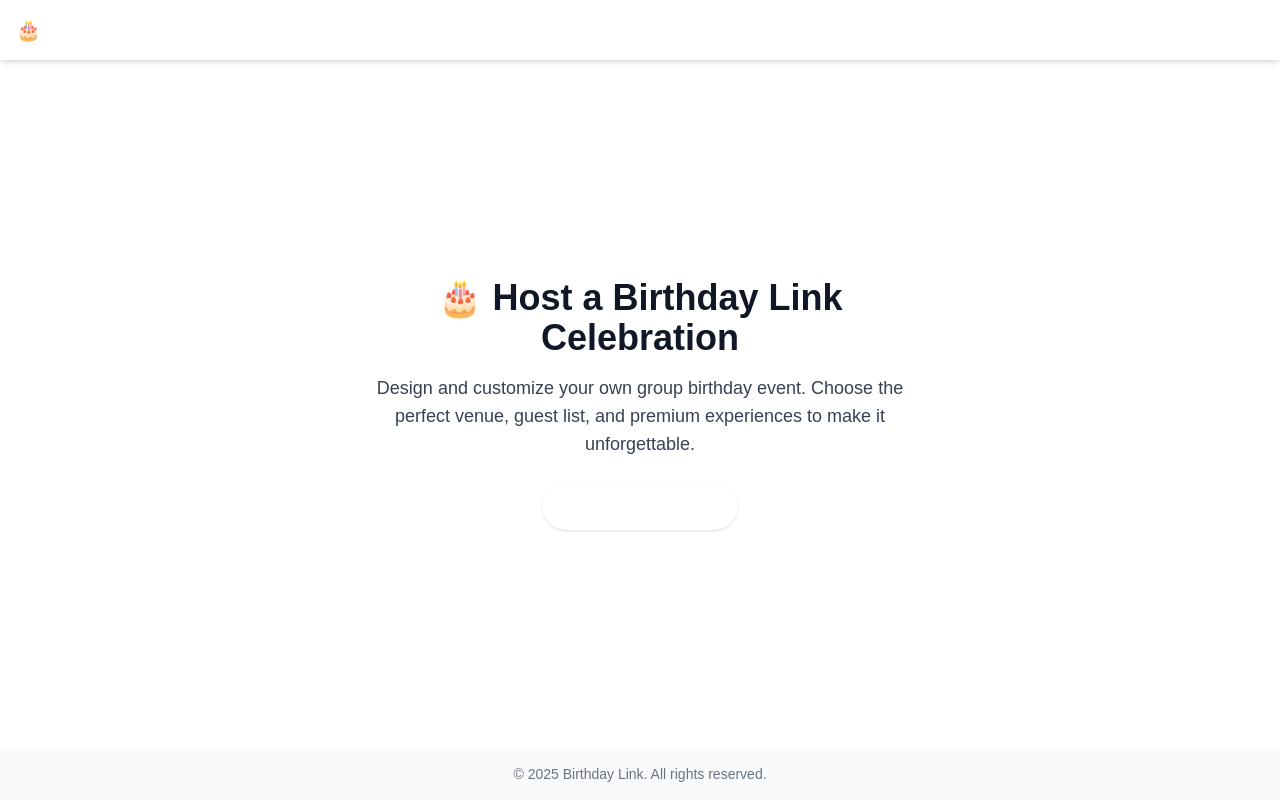
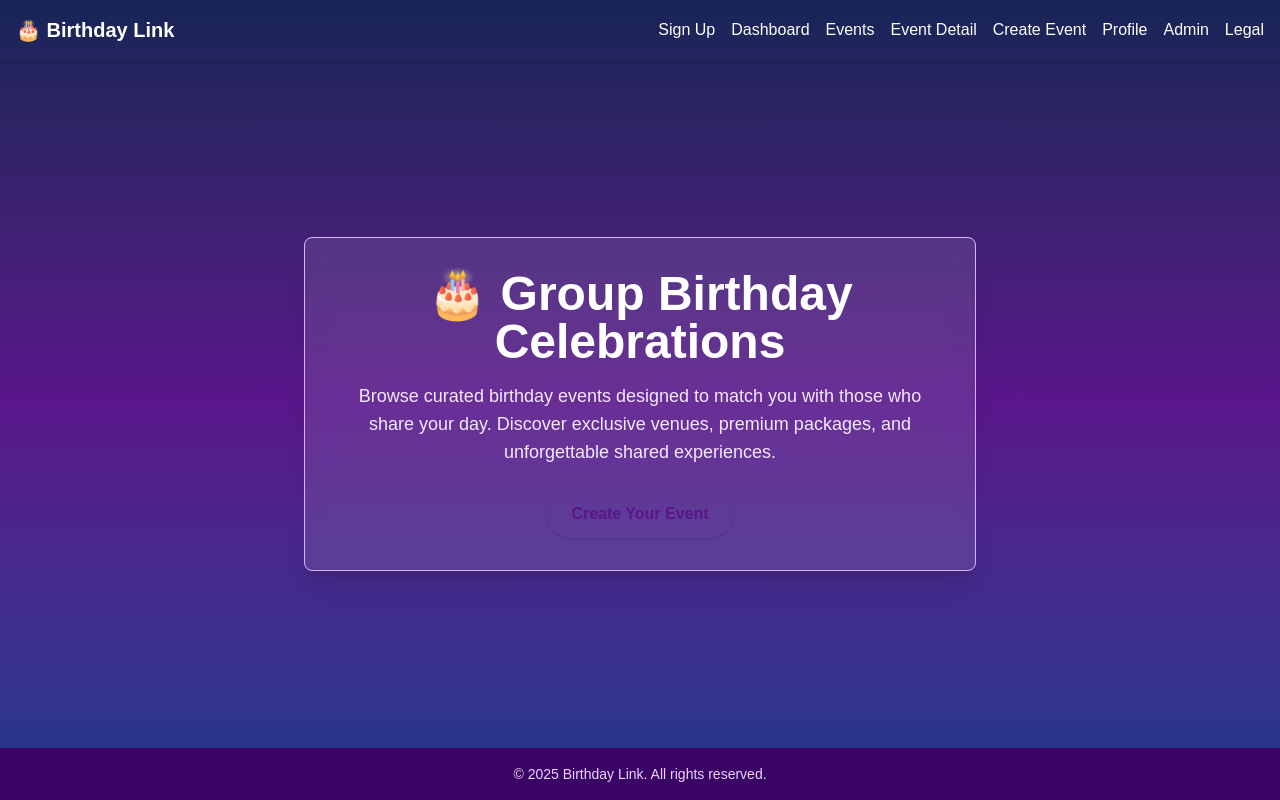
Before and after one commit to xytoxyto/birthday-link, a Next.js app: page /events/create in a window 1280 px wide. Built offline with nearby package versions, Linux system fonts and the light colour scheme.

Commit message:
#Update pages with NavBar and footer, improved layout and copy

```diff
--- a/src/app/admin/page.tsx
+++ b/src/app/admin/page.tsx
@@ -1,30 +1,33 @@
+// Update the import path if NavBar is located elsewhere, for example:
 import NavBar from '../../components/NavBar';
+// Or create the NavBar component at src/components/NavBar.tsx if it does not exist.
 import Link from 'next/link';
 
-export default function AdminPage() {
+export default function HomePage() {
   return (
-    <main className="min-h-screen bg-white text-gray-900 flex flex-col">
+    <main className="min-h-screen bg-gradient-to-b from-blue-950 via-purple-900 to-blue-900 text-white flex flex-col">
       <NavBar />
 
       <section className="flex-grow flex items-center justify-center text-center p-8">
-        <div className="max-w-xl">
-          <h1 className="text-4xl font-bold mb-4">🎂 Birthday Link Admin Dashboard</h1>
-          <p className="text-lg text-gray-700 mb-6">
-            Manage events, approve guest lists, and ensure every Birthday Link experience
-            meets our promise of premium, unforgettable celebrations.
+        <div className="max-w-2xl bg-white/10 backdrop-blur-md rounded-lg shadow-xl p-8 border border-purple-300">
+          <h1 className="text-5xl font-extrabold mb-4 text-birthday-gold">🎂 Welcome to Birthday Link 🎉</h1>
+          <p className="text-lg text-purple-100 mb-6">
+            Never celebrate alone again. Connect with those who share your birthday.
+            Curated celebrations. Premium service. Your day, truly celebrated.
           </p>
           <Link
-            href="/dashboard"
-            className="inline-block bg-birthday-gold text-white px-6 py-3 rounded-full shadow hover:bg-yellow-500 transition duration-300"
+            href="/signup"
+            className="inline-block bg-birthday-gold text-purple-900 font-bold px-6 py-3 rounded-full shadow hover:bg-yellow-400 transition"
           >
-            Return to Dashboard
+            Join Now
           </Link>
         </div>
       </section>
 
-      <footer className="text-center text-sm text-gray-500 p-4 bg-gray-50">
+      <footer className="text-center text-sm text-purple-200 p-4 bg-purple-950">
         &copy; {new Date().getFullYear()} Birthday Link. All rights reserved.
       </footer>
     </main>
   );
 }
+import 'tailwindcss/tailwind.css';
--- a/src/app/dashboard/page.tsx
+++ b/src/app/dashboard/page.tsx
@@ -7,17 +7,17 @@ export default function DashboardPage() {
       <NavBar />
 
       <section className="flex-grow flex items-center justify-center text-center p-8">
-        <div className="max-w-xl">
-          <h1 className="text-4xl font-bold mb-4">🎂 Your Birthday Dashboard</h1>
+        <div className="max-w-2xl">
+          <h1 className="text-4xl font-bold mb-4">🎂 Your Birthday Link Dashboard 🎉</h1>
           <p className="text-lg text-gray-700 mb-6">
-            Manage your birthday plans, see your matched celebrations,
-            and customize your perfect shared experience.
+            See your matched birthday celebrations, upcoming events, and manage your RSVPs.
+            Birthday Link makes sure you never celebrate alone.
           </p>
           <Link
             href="/events"
             className="inline-block bg-birthday-gold text-white px-6 py-3 rounded-full shadow hover:bg-yellow-500 transition duration-300"
           >
-            Explore Events
+            View Events
           </Link>
         </div>
       </section>
--- a/src/app/events/[id]/page.tsx
+++ b/src/app/events/[id]/page.tsx
@@ -7,11 +7,11 @@ export default function EventDetailPage() {
       <NavBar />
 
       <section className="flex-grow flex items-center justify-center text-center p-8">
-        <div className="max-w-xl">
-          <h1 className="text-4xl font-bold mb-4">🎂 Birthday Link Event Details</h1>
+        <div className="max-w-2xl">
+          <h1 className="text-4xl font-bold mb-4">🎂 Birthday Link Event Details 🎉</h1>
           <p className="text-lg text-gray-700 mb-6">
-            Explore this curated birthday experience. See venue details, guest list,
-            and premium options designed to make your celebration unforgettable.
+            View details for this curated birthday celebration. See venue, guest list,
+            premium service options, and RSVP to join the experience.
           </p>
           <Link
             href="/events"
--- a/src/app/events/create/page.tsx
+++ b/src/app/events/create/page.tsx
@@ -1,28 +1,28 @@
 import NavBar from '../../../components/NavBar';
 import Link from 'next/link';
 
-export default function CreateEventPage() {
+export default function EventsPage() {
   return (
-    <main className="min-h-screen bg-white text-gray-900 flex flex-col">
+    <main className="min-h-screen bg-gradient-to-b from-blue-950 via-purple-900 to-blue-900 text-white flex flex-col">
       <NavBar />
 
       <section className="flex-grow flex items-center justify-center text-center p-8">
-        <div className="max-w-xl">
-          <h1 className="text-4xl font-bold mb-4">🎂 Host a Birthday Link Celebration</h1>
-          <p className="text-lg text-gray-700 mb-6">
-            Design and customize your own group birthday event. Choose the perfect venue,
-            guest list, and premium experiences to make it unforgettable.
+        <div className="max-w-2xl bg-white/10 backdrop-blur-md rounded-lg shadow-xl p-8 border border-purple-300">
+          <h1 className="text-5xl font-extrabold mb-4 text-birthday-gold">🎂 Group Birthday Celebrations</h1>
+          <p className="text-lg text-purple-100 mb-6">
+            Browse curated birthday events designed to match you with those who share your day.
+            Discover exclusive venues, premium packages, and unforgettable shared experiences.
           </p>
           <Link
-            href="/dashboard"
-            className="inline-block bg-birthday-gold text-white px-6 py-3 rounded-full shadow hover:bg-yellow-500 transition duration-300"
+            href="/events/create"
+            className="inline-block bg-birthday-gold text-purple-900 font-bold px-6 py-3 rounded-full shadow hover:bg-yellow-400 transition"
           >
-            Return to Dashboard
+            Create Your Event
           </Link>
         </div>
       </section>
 
-      <footer className="text-center text-sm text-gray-500 p-4 bg-gray-50">
+      <footer className="text-center text-sm text-purple-200 p-4 bg-purple-950">
         &copy; {new Date().getFullYear()} Birthday Link. All rights reserved.
       </footer>
     </main>
--- a/src/app/profile/page.tsx
+++ b/src/app/profile/page.tsx
@@ -7,17 +7,17 @@ export default function ProfilePage() {
       <NavBar />
 
       <section className="flex-grow flex items-center justify-center text-center p-8">
-        <div className="max-w-xl">
-          <h1 className="text-4xl font-bold mb-4">🎂 Your Birthday Link Profile</h1>
+        <div className="max-w-2xl">
+          <h1 className="text-4xl font-bold mb-4">🎂 Your Birthday Link Profile 🎉</h1>
           <p className="text-lg text-gray-700 mb-6">
-            Manage your personal details, see upcoming events,
-            and make sure your next birthday celebration is exactly how you want it.
+            Manage your birthday preferences, customize your profile, and make sure you’re
+            matched with the perfect birthday crew.
           </p>
           <Link
             href="/dashboard"
             className="inline-block bg-birthday-gold text-white px-6 py-3 rounded-full shadow hover:bg-yellow-500 transition duration-300"
           >
-            Return to Dashboard
+            Back to Dashboard
           </Link>
         </div>
       </section>
--- a/src/app/signup/page.tsx
+++ b/src/app/signup/page.tsx
@@ -3,26 +3,25 @@ import Link from 'next/link';
 
 export default function SignupPage() {
   return (
-    <main className="min-h-screen bg-white text-gray-900 flex flex-col">
+    <main className="min-h-screen bg-gradient-to-b from-blue-950 via-purple-900 to-blue-900 text-white flex flex-col">
       <NavBar />
 
       <section className="flex-grow flex items-center justify-center text-center p-8">
-        <div className="max-w-xl">
-          <h1 className="text-4xl font-bold mb-4">🎂 Sign Up for Birthday Link</h1>
-          <p className="text-lg text-gray-700 mb-6">
-            Join the Birthday Link community and connect with those who share your day.
-            Curated celebrations, premium service, unforgettable memories await.
+        <div className="max-w-2xl bg-white/10 backdrop-blur-md rounded-lg shadow-xl p-8 border border-purple-300">
+          <h1 className="text-5xl font-extrabold mb-4 text-birthday-gold">🎂 Join Birthday Link</h1>
+          <p className="text-lg text-purple-100 mb-6">
+            Become part of a premium community that celebrates you. Match with others who share your birthday, plan unforgettable group events, and enjoy curated venues and experiences.
           </p>
           <Link
             href="/dashboard"
-            className="inline-block bg-birthday-gold text-white px-6 py-3 rounded-full shadow hover:bg-yellow-500 transition duration-300"
+            className="inline-block bg-birthday-gold text-purple-900 font-bold px-6 py-3 rounded-full shadow hover:bg-yellow-400 transition"
           >
             Continue to Dashboard
           </Link>
         </div>
       </section>
 
-      <footer className="text-center text-sm text-gray-500 p-4 bg-gray-50">
+      <footer className="text-center text-sm text-purple-200 p-4 bg-purple-950">
         &copy; {new Date().getFullYear()} Birthday Link. All rights reserved.
       </footer>
     </main>
```
